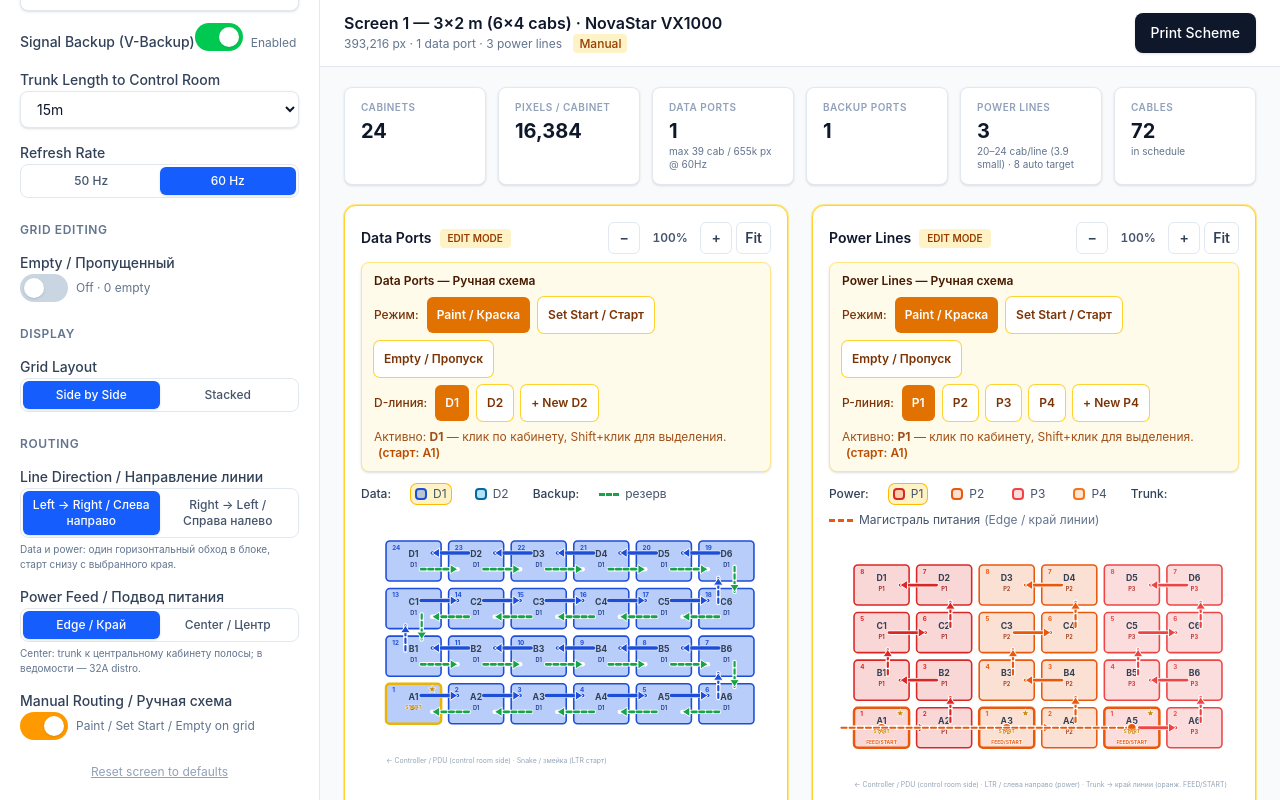
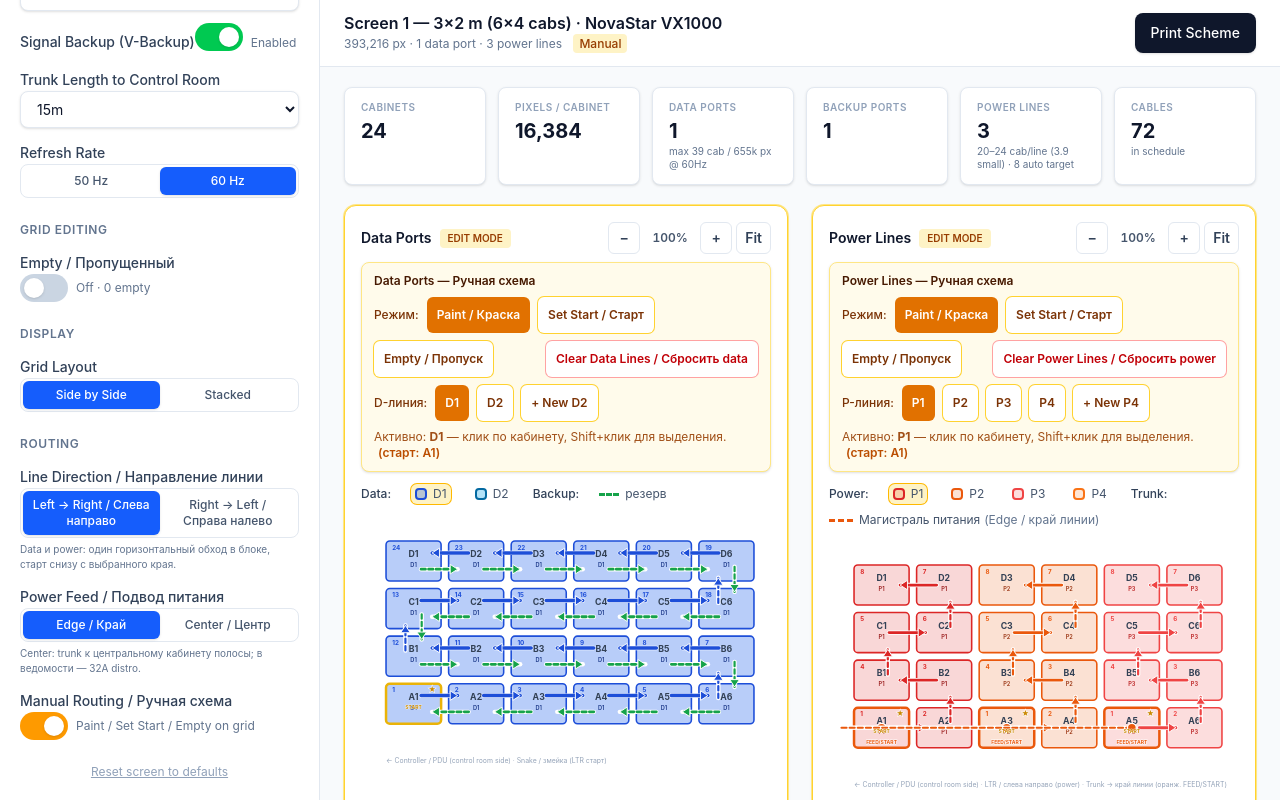
Before and after one commit to GIN1104/led-cable-mapper, a React (Vite) app: page / in a window 1280 px wide. Both pictures are taken after a click on the switch 44 px from the left and 725 px from the top of the page. Built offline with nearby package versions, Linux system fonts and the light colour scheme.

Commit message:
Add separate clear buttons for manual data and power routing.
Each grid panel can reset its own assignments and start points without affecting the other layer, so users can rebuild routing from scratch.

Co-authored-by: Cursor <cursoragent@cursor.com>

```diff
--- a/src/App.tsx
+++ b/src/App.tsx
@@ -317,6 +317,42 @@ export default function App() {
     [activeScreen.id],
   )
 
+  const handleClearDataManual = useCallback(() => {
+    setRoutingByScreen((prev) => {
+      const current = prev[activeScreen.id] ?? EMPTY_SCREEN_ROUTING
+      return {
+        ...prev,
+        [activeScreen.id]: {
+          ...current,
+          manualMode: true,
+          manualOverrides: {
+            ...current.manualOverrides,
+            dataPorts: {},
+            dataStartPoints: {},
+          },
+        },
+      }
+    })
+  }, [activeScreen.id])
+
+  const handleClearPowerManual = useCallback(() => {
+    setRoutingByScreen((prev) => {
+      const current = prev[activeScreen.id] ?? EMPTY_SCREEN_ROUTING
+      return {
+        ...prev,
+        [activeScreen.id]: {
+          ...current,
+          manualMode: true,
+          manualOverrides: {
+            ...current.manualOverrides,
+            powerLines: {},
+            powerStartPoints: {},
+          },
+        },
+      }
+    })
+  }, [activeScreen.id])
+
   const handlePowerStartPoint = useCallback(
     (lineNumber: number, label: string) => {
       setRoutingByScreen((prev) => {
@@ -605,6 +641,7 @@ export default function App() {
                   startPoints={manualOverrides.dataStartPoints ?? {}}
                   onAssign={handleDataAssignment}
                   onSetStartPoint={handleDataStartPoint}
+                  onClearManual={handleClearDataManual}
                   maxAssignable={Math.max(
                     result!.summary.dataPorts,
                     autoResult?.summary.dataPorts ?? result!.summary.dataPorts,
@@ -626,6 +663,7 @@ export default function App() {
                   startPoints={manualOverrides.powerStartPoints ?? {}}
                   onAssign={handlePowerAssignment}
                   onSetStartPoint={handlePowerStartPoint}
+                  onClearManual={handleClearPowerManual}
                   maxAssignable={Math.max(
                     result!.summary.powerLines,
                     autoResult?.summary.powerLines ?? result!.summary.powerLines,
--- a/src/components/GridVisualization.tsx
+++ b/src/components/GridVisualization.tsx
@@ -182,6 +182,7 @@ export default memo(function GridVisualization({
   startPoints = {},
   onAssign,
   onSetStartPoint,
+  onClearManual,
   maxAssignable = 1,
   chainStartEdge = 'left',
   pitchPreset = '3.9-small',
@@ -462,6 +463,14 @@ export default memo(function GridVisualization({
     [manualMode, selectedLabels, assignTo],
   )
 
+  const handleClearManual = useCallback(() => {
+    if (!onClearManual) return
+    onClearManual()
+    setSelectedLabels(new Set())
+    setActiveValue(1)
+    setEditMode('assign')
+  }, [onClearManual])
+
   return (
     <div
       className={`overflow-x-auto rounded-xl border bg-white p-3 shadow-sm sm:p-4 ${
@@ -576,6 +585,20 @@ export default memo(function GridVisualization({
             >
               Empty / Пропуск
             </button>
+            {onClearManual && (
+              <button
+                type="button"
+                onClick={handleClearManual}
+                className={`${editBtnClass} ml-auto bg-white text-red-700 ring-1 ring-red-300 hover:bg-red-50`}
+                title={
+                  isData
+                    ? 'Удалить все назначения data-портов и точки старта'
+                    : 'Удалить все назначения power-линий и точки старта'
+                }
+              >
+                {isData ? 'Clear Data Lines / Сбросить data' : 'Clear Power Lines / Сбросить power'}
+              </button>
+            )}
           </div>
           <div className="flex flex-wrap items-center gap-2">
             <span className="font-medium">{prefix}-линия:</span>
```
